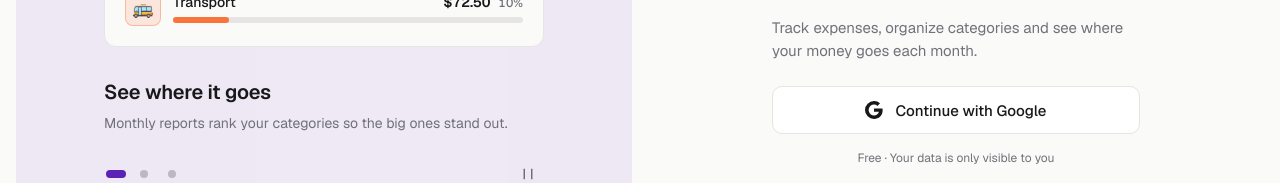
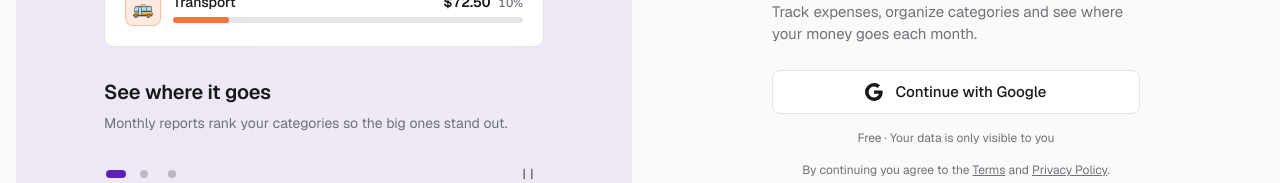
Before and after one commit to RicketyMajor/web-app-bills, a React (Vite) app: page /login in a window 1280 px wide. Shown: the part 373-556 px from the top of the page. Built offline with nearby package versions, Linux system fonts and the light colour scheme; no server answers; the database is empty.

Commit message:
Restyle Login, the feature carousel and legal pages

```diff
--- /dev/null
+++ b/src/components/molecules/Splash.jsx
@@ -0,0 +1,17 @@
+import styled from "styled-components";
+import { Logo } from "../atoms/Logo";
+
+// Shown while the session resolves or the first page chunk loads: the monogram assembles
+export function Splash() {
+  return (
+    <Center role="status" aria-label="Loading">
+      <Logo size={48} animated />
+    </Center>
+  );
+}
+
+const Center = styled.div`
+  display: grid;
+  place-items: center;
+  min-height: 100vh;
+`;
--- a/src/components/organisms/FeatureCarousel.jsx
+++ b/src/components/organisms/FeatureCarousel.jsx
@@ -163,8 +163,8 @@ const Slide = styled.div`
     margin-bottom: 24px;
     padding: 20px;
     border: 1px solid ${({ theme }) => theme.border};
-    border-radius: 12px;
-    background: ${({ theme }) => theme.bgtotal};
+    border-radius: 10px;
+    background: ${({ theme }) => theme.surface};
   }
   h2 {
     font-size: 20px;
--- a/src/components/templates/LegalTemplate.jsx
+++ b/src/components/templates/LegalTemplate.jsx
@@ -32,7 +32,7 @@ const Container = styled.main`
   .brand {
     display: inline-flex;
     align-items: center;
-    gap: 8px;
+    gap: 10px;
     margin-bottom: 32px;
     color: inherit;
     font-weight: 600;
--- a/src/components/templates/LoginTemplate.jsx
+++ b/src/components/templates/LoginTemplate.jsx
@@ -69,7 +69,7 @@ const Showcase = styled.div`
   display: grid;
   place-items: center;
   padding: 48px 32px;
-  border-radius: 16px;
+  border-radius: 14px;
   background: ${({ theme }) => theme.accentSoft};
 
   @media (max-width: ${v.bpmarge}) {
@@ -96,7 +96,7 @@ const SignIn = styled.section`
     font-size: 32px;
     font-weight: 600;
     line-height: 1.15;
-    letter-spacing: -0.02em;
+    letter-spacing: -0.03em;
   }
   p {
     color: ${({ theme }) => theme.textMuted};
@@ -119,7 +119,7 @@ const Brand = styled.div`
   gap: 12px;
   margin-bottom: 16px;
   font-size: 20px;
-  font-weight: 700;
+  font-weight: 600;
   letter-spacing: -0.01em;
 `;
 
@@ -128,10 +128,10 @@ const GoogleButton = styled.button`
   align-items: center;
   justify-content: center;
   gap: 12px;
-  height: 48px;
+  height: 44px;
   margin-top: 8px;
   border: 1px solid ${({ theme }) => theme.border};
-  border-radius: 10px;
+  border-radius: 8px;
   background: ${({ theme }) => theme.surface};
   color: ${({ theme }) => theme.text};
   font: inherit;
--- a/src/routers/ProtectedRoute.jsx
+++ b/src/routers/ProtectedRoute.jsx
@@ -1,14 +1,15 @@
 import { Navigate, Outlet } from "react-router-dom";
 import { useAuthStore } from "../store/authStore";
+import { Splash } from "../components/molecules/Splash";
 
 export function ProtectedRoute() {
   const session = useAuthStore((s) => s.session);
-  if (session === undefined) return null;
+  if (session === undefined) return <Splash />;
   return session ? <Outlet /> : <Navigate to="/login" replace />;
 }
 
 export function PublicOnlyRoute() {
   const session = useAuthStore((s) => s.session);
-  if (session === undefined) return null;
+  if (session === undefined) return <Splash />;
   return session ? <Navigate to="/" replace /> : <Outlet />;
 }
--- a/src/routers/routes.jsx
+++ b/src/routers/routes.jsx
@@ -2,6 +2,7 @@ import { lazy, Suspense } from 'react';
 import { Routes, Route, BrowserRouter, Navigate } from 'react-router-dom';
 import { AppLayout } from '../components/templates/AppLayout';
 import { ProtectedRoute, PublicOnlyRoute } from './ProtectedRoute';
+import { Splash } from '../components/molecules/Splash';
 
 // Route-level code splitting: each page ships in its own chunk.
 const Login = lazy(() => import('../pages/Login').then((m) => ({ default: m.Login })));
@@ -16,7 +17,7 @@ const Terms = lazy(() => import('../pages/Terms').then((m) => ({ default: m.Term
 export function MyRoutes() {
     return (
         <BrowserRouter>
-            <Suspense fallback={null}>
+            <Suspense fallback={<Splash />}>
                 <Routes>
                     <Route element={<PublicOnlyRoute />}>
                         <Route path="/login" element={<Login />} />
```
